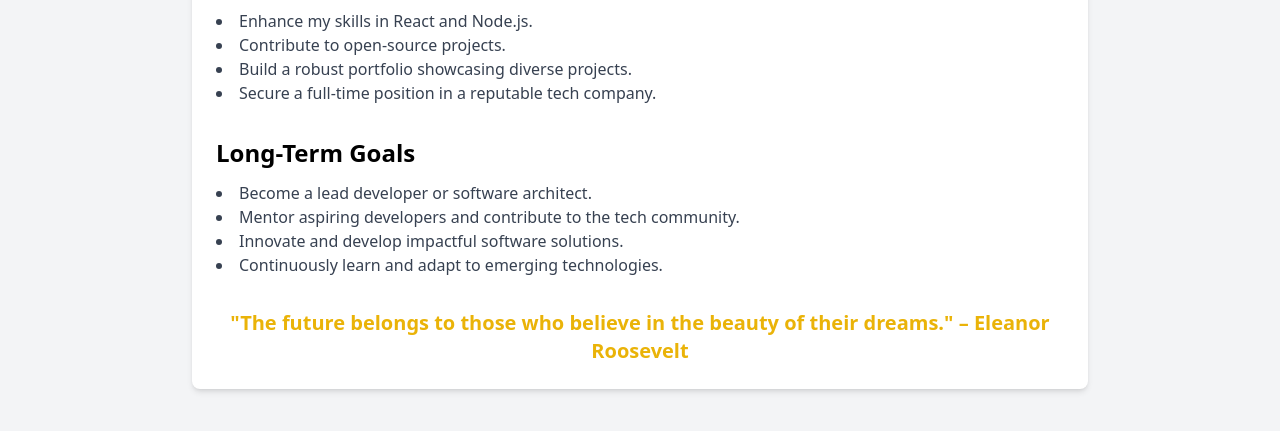
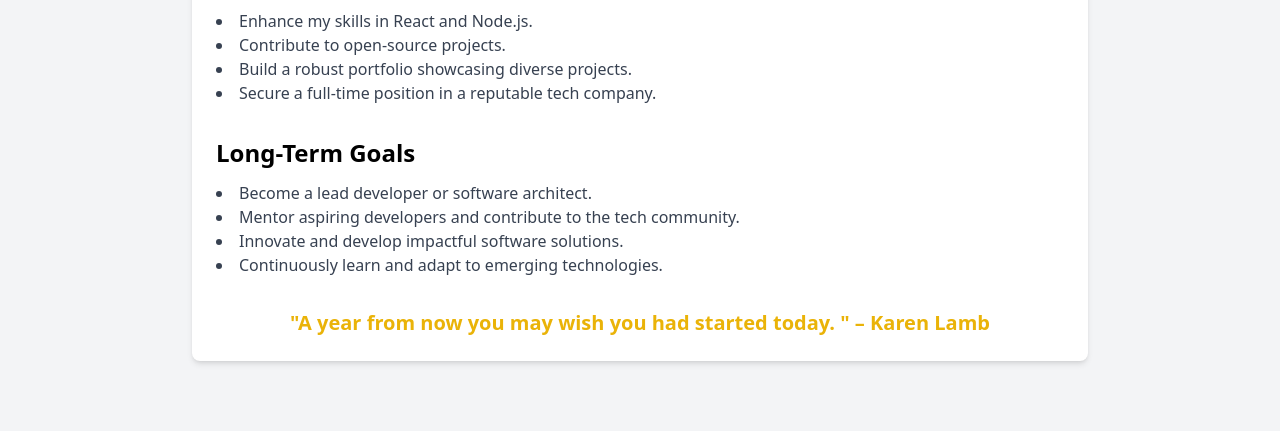
Before and after one commit to hashir-ayaz/portfolio, a website: page src/CareerGoals.html in a window 1280 px wide. Shown: the part 203-634 px from the top of the page. Drawn offline with nearby package versions, Linux system fonts and the light colour scheme.

Commit message:
finallll

```diff
--- a/src/CareerGoals.html
+++ b/src/CareerGoals.html
@@ -82,8 +82,7 @@
       <!-- Call-to-Action -->
       <div class="text-center">
         <p class="text-xl font-semibold text-yellow-500">
-          "The future belongs to those who believe in the beauty of their
-          dreams." – Eleanor Roosevelt
+          "A year from now you may wish you had started today. " – Karen Lamb
         </p>
       </div>
     </section>
```
Also changed, not shown: src/contactus.html (+3 -0 lines), src/index.html (+1 -1 lines).
